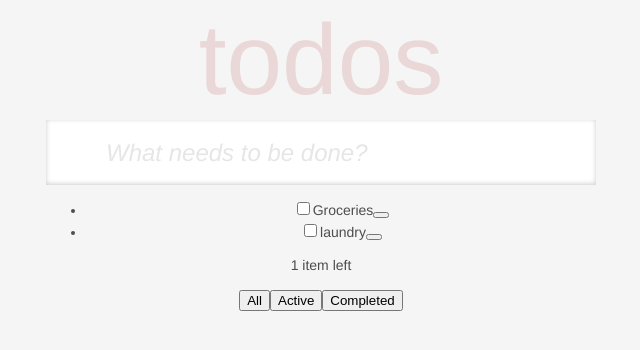
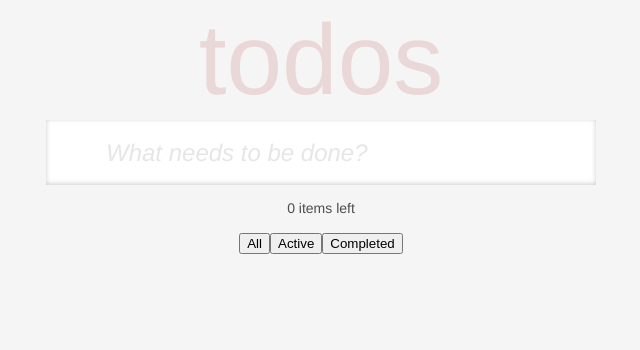
Before and after one commit to christina-clifton/todo, a React (Create React App) app: page / in a window 1280 px wide. Shown: the top 350 px of the page, without its empty margins (319-959 px from the left). Built offline with nearby package versions, Linux system fonts and the light colour scheme.

Commit message:
Toggle view capability

```diff
--- a/src/App.css
+++ b/src/App.css
@@ -61,7 +61,7 @@ body,
 }
 
 .todoTasks li,
-.completedTasks li {
+.completedList li {
   margin: 0px 0px 0px -40px;
   padding: 15px 15px 15px 5px;
   display: block;
@@ -70,6 +70,7 @@ body,
   font-size: 24px;
   border-bottom: 1px solid #ededed;
   text-align: left;
+  text-decoration: line-through;
 }
 .completeTask {
   text-align: center;
--- a/src/App.js
+++ b/src/App.js
@@ -3,22 +3,30 @@ import {Title} from './Title';
 import {Input} from './Input';
 import React, {useState} from 'react';
 import {CurrentList} from './CurrentList';
+import {ToggleViewButtons} from './ToggleViewButtons';
 
 
 function App() {
 
-  const [list, updateList] = useState([
-    {
-      name:'Groceries',
-      isCompleted: false,
-    },
-    {
-      name: 'laundry',
-      isCompleted: true,
+  const [list, updateList] = useState([]);
+
+  const [currentView, updateCurrentView] = useState ('All');
+
+  const [todoCount, updateTodoCount] = useState(0);
+
+
+  function filteredList() {
+
+    switch (currentView) {
+      case 'Active':
+        return list.filter((task) => !task.isCompleted);
+      case 'Completed':
+        return list.filter((task) => task.isCompleted);
+      case 'All':
+        return list;
     }
-  ])
 
-  const [currentView, updateCurrentView] = useState(list);
+  }
 
   return (
     <div className="App">
@@ -26,14 +34,17 @@ function App() {
       <Input
         list={list}
         updateList={updateList}
-        currentView={currentView}
-        updateCurrentView={updateCurrentView}
+        todoCount={todoCount}
+        updateTodoCount={updateTodoCount}
       />
       <CurrentList
         list={list}
-        updateList={updateList}
-        currentView={currentView}
+        filteredList={filteredList()}
+      />
+      <ToggleViewButtons
+        todoCount={todoCount}
         updateCurrentView={updateCurrentView}
+        filteredList={filteredList}
       />
     </div>
   );
--- a/src/CurrentList.js
+++ b/src/CurrentList.js
@@ -1,29 +1,22 @@
-import {ToggleViewButtons} from './ToggleViewButtons';
-import {useState} from 'react';
+export const CurrentList = ({filteredList}) => {
 
+    console.log(filteredList)
 
-export const CurrentList = ({list, updateList, currentView, updateCurrentView}) => {
-
-    const currentList = currentView.map((task) => {
+    return (
+        <div className="currentList">
+            <ul>
+                {filteredList.map((task) => {
                     return (
                         <li key={task.name}>
                             <div>
-                    <input className="ask" type="checkbox" name={task.name}></input>
+                                <input className="completeTask" type="checkbox" name={task.name}></input>
                                 <label>{task.name}</label>
                                 <button className="deleteTask"></button>
                             </div>
                         </li>
                     )
-    })
-
-    return (
-        <div className="currentList">
-            <ul>{currentList}</ul>
-            <ToggleViewButtons
-                list={list}
-                currentView={currentView}
-                updateCurrentView={updateCurrentView}
-            />
+                })}
+            </ul>
         </div>
     )
 }
--- a/src/Input.js
+++ b/src/Input.js
@@ -1,7 +1,7 @@
 import './App.css';
 import React, {useState} from 'react';
 
-export const Input = ({list, updateList, updateCurrentView}) => {
+export const Input = ({list, updateList, todoCount, updateTodoCount}) => {
     const [value, updateValue] = useState('')
 
     const handleUpdateValue = (e) => {
@@ -17,8 +17,8 @@ export const Input = ({list, updateList, updateCurrentView}) => {
                     isCompleted: false,
                 }
             ]));
+            updateTodoCount(todoCount + 1);
             updateValue('');
-            updateCurrentView(list);
         }
     }
 
--- a/src/ToggleViewButtons.js
+++ b/src/ToggleViewButtons.js
@@ -1,34 +1,15 @@
-export const ToggleViewButtons = ({list, currentView, updateCurrentView}) => {
-
-    const todoList = list.filter((task) => task.isCompleted === false);
-    const completedList = list.filter((task) => task.isCompleted === true);
-    const allTasksList = todoList.concat(completedList);
-
-    const todoCount = todoList.length;
+export const ToggleViewButtons = ({todoCount, updateCurrentView}) => {
 
     const handleUpdateView = (e) => {
-        let currentList = list;
-        const newList = e.target.className;
-
-        if (newList === 'All') {
-            currentList = allTasksList;
-        }
-        else if (newList === 'Active') {
-            currentList = todoList;
-        }
-        else if (newList === 'Completed') {
-            currentList = completedList;
-        }
-
-        updateCurrentView(currentList);
+        updateCurrentView(e.target.className);
     }
 
     return (
         <div>
-            <p>{todoCount} item{todoCount > 1 ? 's' : ''} left</p>
-            <button className="All" onClick={handleUpdateView}>All</button>
-            <button className="Active" onClick={handleUpdateView}>Active</button>
-            <button className="Completed" onClick={handleUpdateView}>Completed</button>
+            <p>{todoCount} item{todoCount !== 1 ? 's' : ''} left</p>
+            <button className='All' onClick={handleUpdateView}>All</button>
+            <button className='Active' onClick={handleUpdateView}>Active</button>
+            <button className='Completed' onClick={handleUpdateView}>Completed</button>
         </div>
     )
 }
```
Also changed, not shown: src/CompletedList.js (deleted, +0 -18 lines). Lines whose indentation alone changed are shown as unchanged.
